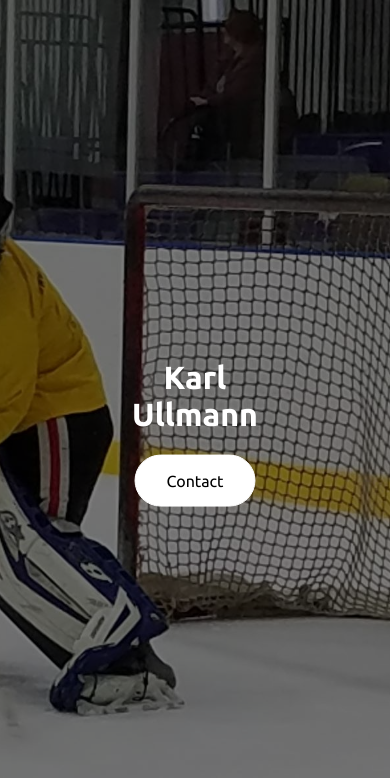
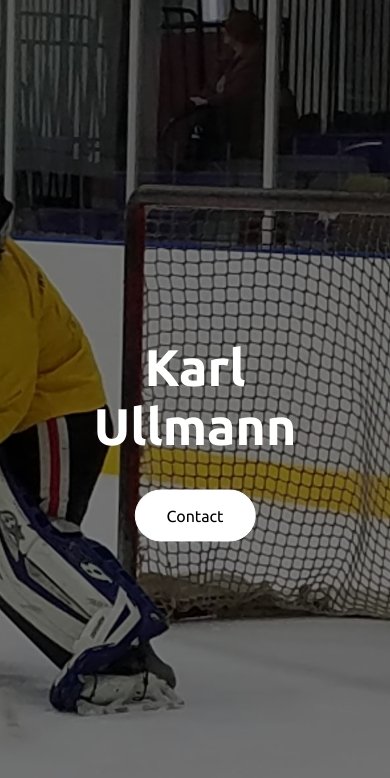
Before and after one commit to cmccomb/karlullmann.com, a plain HTML site: page index.html in a window 390 px wide. Drawn offline with Linux system fonts and the light colour scheme.

Commit message:
Better responsiveness

```diff
--- a/index.html
+++ b/index.html
@@ -25,7 +25,7 @@
         }
 
         .name {
-            font-size: calc(3em+8vw);
+            font-size: calc(2em + 5vw);
             font-weight: bold;
         }
 
@@ -48,7 +48,7 @@
         }
         .myButton:active {
         	position:relative;
-        	top:1px;
+        	top: 1px;
         }
 
     </style>
```
